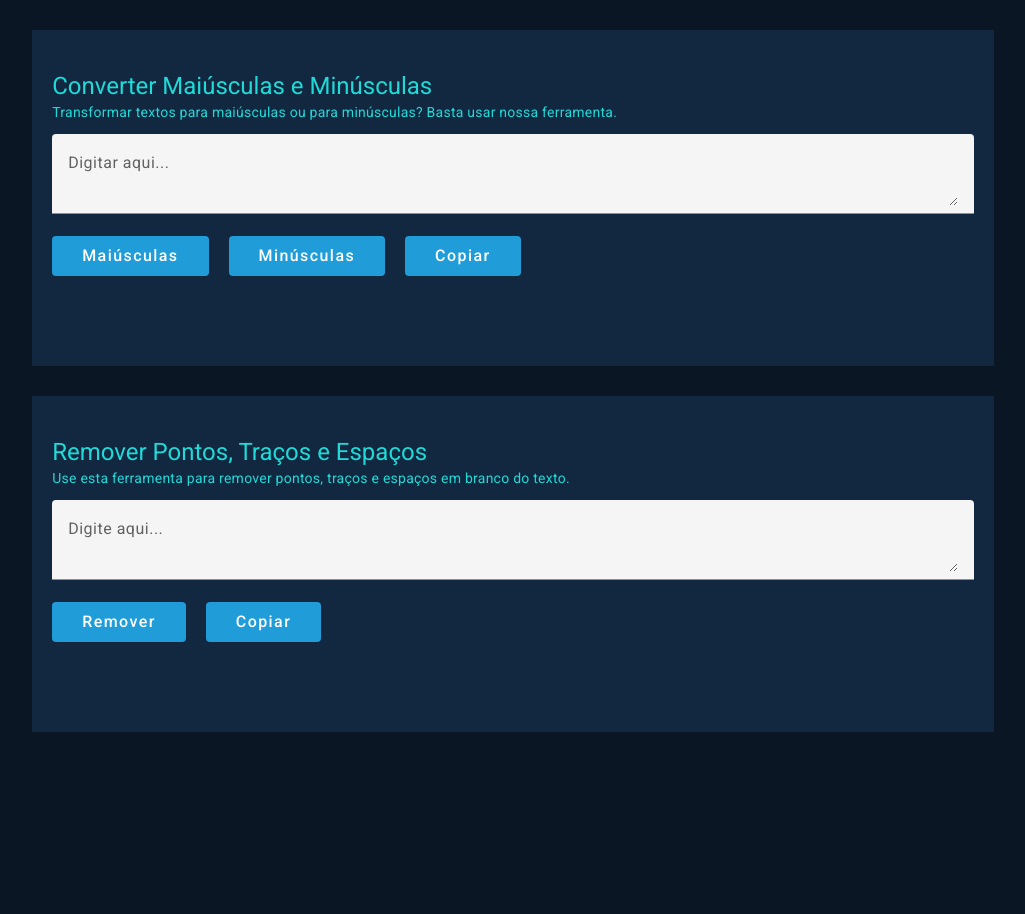
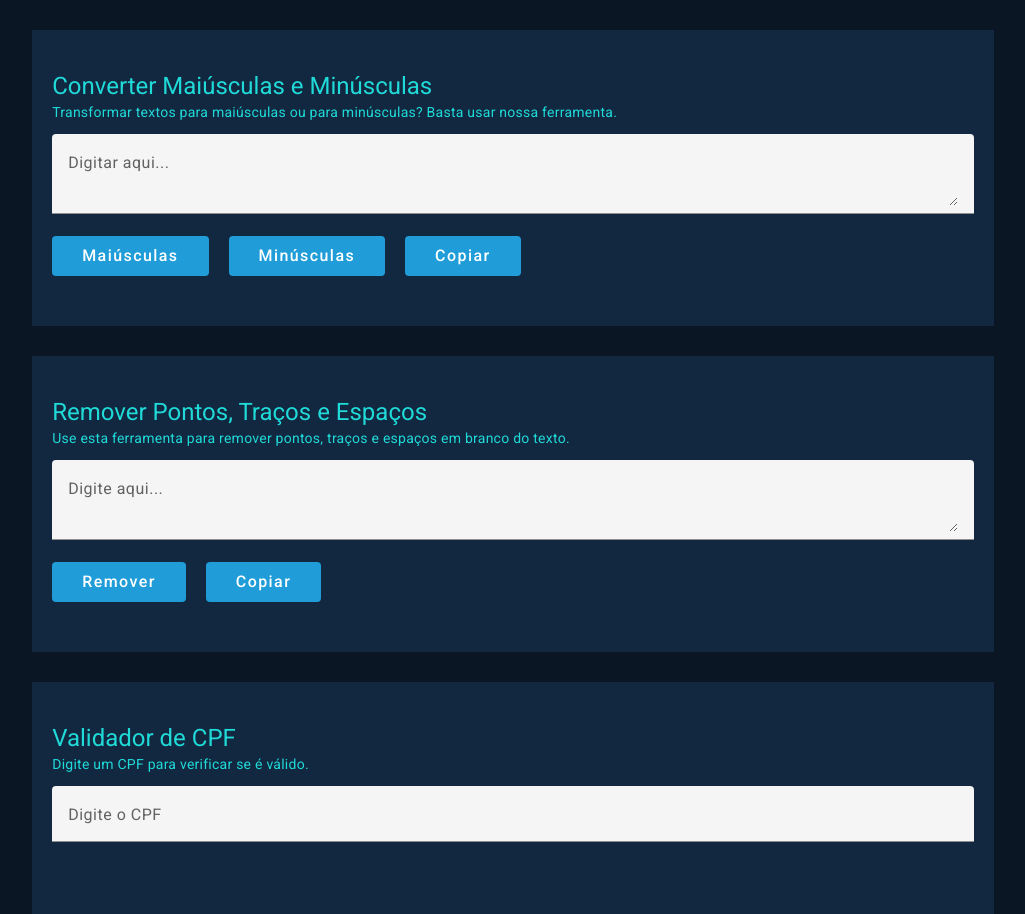
Before and after one commit to JuanLuky/devtools-prod, an Angular app: page / in a window 1280 px wide. Shown: the whole page, without its empty margins (127-1152 px from the left). Before the commit the page ends 800 px from the top, so only its background shows below. Built offline with nearby package versions, Linux system fonts and the light colour scheme.

Commit message:
Feet: Criação do component de validar CPF

```diff
--- a/src/app/app.component.html
+++ b/src/app/app.component.html
@@ -1,6 +1,7 @@
 <main class="container">
   <app-convert-text></app-convert-text>
   <app-remove-dots></app-remove-dots>
+  <app-validate-cpf></app-validate-cpf>
 </main>
 
 <router-outlet />
--- a/src/app/app.component.ts
+++ b/src/app/app.component.ts
@@ -1,3 +1,4 @@
+import { ValidateCpfComponent } from './components/validate-cpf/validate-cpf.component';
 import { Component } from '@angular/core';
 import { RouterOutlet } from '@angular/router';
 import { ConvertTextComponent } from './components/convert-text/convert-text.component';
@@ -6,7 +7,7 @@ import { RemoveDotsComponent } from './components/remove-dots/remove-dots.compon
 @Component({
   selector: 'app-root',
   standalone: true,
-  imports: [RouterOutlet, ConvertTextComponent, RemoveDotsComponent],
+  imports: [RouterOutlet, ConvertTextComponent, RemoveDotsComponent,ValidateCpfComponent],
   templateUrl: './app.component.html',
 })
 export class AppComponent {
--- a/src/app/components/convert-text/convert-text.component.scss
+++ b/src/app/components/convert-text/convert-text.component.scss
@@ -38,13 +38,13 @@
     background-color: #172f4d;
     align-items: center;
     justify-content: center;
-    margin-top: 50px;
+    margin-top: 10px;
     display: flex;
     text-align: center;
 
     .result {
       margin: 0 20px;
-      padding: 20px 20px;
+      padding: 10px;
     }
 
   }
--- a/src/app/components/remove-dots/remove-dots.component.scss
+++ b/src/app/components/remove-dots/remove-dots.component.scss
@@ -38,13 +38,13 @@
     background-color: #172f4d;
     align-items: center;
     justify-content: center;
-    margin-top: 50px;
+    margin-top: 10px;
     display: flex;
     text-align: center;
 
     .result {
       margin: 0 20px;
-      padding: 20px 20px;
+      padding: 10px;
     }
 
   }
--- a/src/app/components/validate-cpf/validate-cpf.component.html
+++ b/src/app/components/validate-cpf/validate-cpf.component.html
@@ -1 +1,26 @@
-<p>validate-cpf works!</p>
+<div class="input-group">
+  <h1>Validador de CPF</h1>
+  <p>Digite um CPF para verificar se é válido.</p>
+
+  <mat-form-field class="example-full-width">
+    <mat-label>Digite o CPF</mat-label>
+    <input
+      matInput
+      [(ngModel)]="cpf"
+      (input)="validateCPF()"
+      placeholder="000.000.000-00"
+      maxlength="14"
+    />
+  </mat-form-field>
+
+  <div class="result-group">
+    @if(validationMessage) {
+      <div
+        class="result"
+        [ngClass]="{ valid: isValid, invalid: !isValid }"
+      >
+        {{ validationMessage }}
+      </div>
+    }
+  </div>
+</div>
--- a/src/app/components/validate-cpf/validate-cpf.component.scss
+++ b/src/app/components/validate-cpf/validate-cpf.component.scss
@@ -0,0 +1,60 @@
+.input-group {
+  margin: auto;
+  width: 80%;
+  margin-top: 30px;
+  padding: 40px 20px;
+  display: flex;
+  flex-direction: column;
+  background-color: #122740;
+
+  h1 {
+    margin: 0;
+  }
+
+  .btn-group {
+    display: flex;
+    gap: 20px;
+    @media (max-width: 450px) {
+      gap: 10px;
+    }
+  }
+  .btn {
+    padding: 20px 30px;
+    display: flex;
+    font-size: 16px;
+    align-items: center;
+    justify-content: center;
+    background-color: #209dd8;
+    color: white;
+    cursor: pointer;
+
+    @media (max-width: 450px) {
+      font-size: 12px;
+    }
+  }
+
+  .result-group {
+    overflow: hidden;
+    background-color: #172f4d;
+    align-items: center;
+    justify-content: center;
+    margin-top: 10px;
+    display: flex;
+    text-align: center;
+
+    .result {
+      margin: 0 20px;
+      padding: 10px;
+    }
+
+  }
+  .valid {
+    font-size: 18px;
+    color: green;
+  }
+
+  .invalid {
+    font-size: 18px;
+    color: red;
+  }
+}
--- a/src/app/components/validate-cpf/validate-cpf.component.ts
+++ b/src/app/components/validate-cpf/validate-cpf.component.ts
@@ -1,12 +1,62 @@
+import { CommonModule } from '@angular/common';
 import { Component } from '@angular/core';
+import { FormsModule } from '@angular/forms';
+import { MatButtonModule } from '@angular/material/button';
+import { MatFormFieldModule } from '@angular/material/form-field';
+import { MatInputModule } from '@angular/material/input';
 
 @Component({
   selector: 'app-validate-cpf',
   standalone: true,
-  imports: [],
+  imports: [FormsModule, MatFormFieldModule, MatInputModule, MatButtonModule, CommonModule],
   templateUrl: './validate-cpf.component.html',
-  styleUrl: './validate-cpf.component.scss'
+  styleUrl: './validate-cpf.component.scss',
 })
 export class ValidateCpfComponent {
+  cpf: string = '';
+  isValid: boolean | null = null;
+  validationMessage: string = '';
 
+  validateCPF() {
+    // Remove pontos, traços e barras do CPF
+    const cleanCPF = this.cpf.replace(/[.\-\/]/g, '');
+
+    // Verifica se tem 11 dígitos numéricos
+    if (cleanCPF.length !== 11 || !/^\d+$/.test(cleanCPF)) {
+      this.isValid = false;
+      this.validationMessage = 'CPF inválido. Deve conter 11 dígitos numéricos.';
+      return;
+    }
+
+    // Verifica CPFs com todos os dígitos iguais (invalidação)
+    const invalidCPFs = [
+      '00000000000', '11111111111', '22222222222', '33333333333',
+      '44444444444', '55555555555', '66666666666', '77777777777',
+      '88888888888', '99999999999'
+    ];
+
+    if (invalidCPFs.includes(cleanCPF)) {
+      this.isValid = false;
+      this.validationMessage = 'CPF inválido.';
+      return;
+    }
+
+    // Função para calcular dígito verificador
+    const calculateDigit = (cpfArray: number[], factor: number): number => {
+      const total = cpfArray.reduce((acc, num, index) => acc + num * (factor - index), 0);
+      const remainder = total % 11;
+      return remainder < 2 ? 0 : 11 - remainder;
+    };
+
+    // Converte o CPF em um array de números
+    const cpfArray = cleanCPF.split('').map(digit => parseInt(digit, 10));
+
+    // Calcula o primeiro e o segundo dígito verificador
+    const firstDigit = calculateDigit(cpfArray.slice(0, 9), 10);
+    const secondDigit = calculateDigit(cpfArray.slice(0, 10), 11);
+
+    // Verifica se os dígitos calculados coincidem com os dígitos fornecidos
+    this.isValid = firstDigit === cpfArray[9] && secondDigit === cpfArray[10];
+    this.validationMessage = this.isValid ? 'CPF válido!' : 'CPF inválido.';
+  }
 }
```
